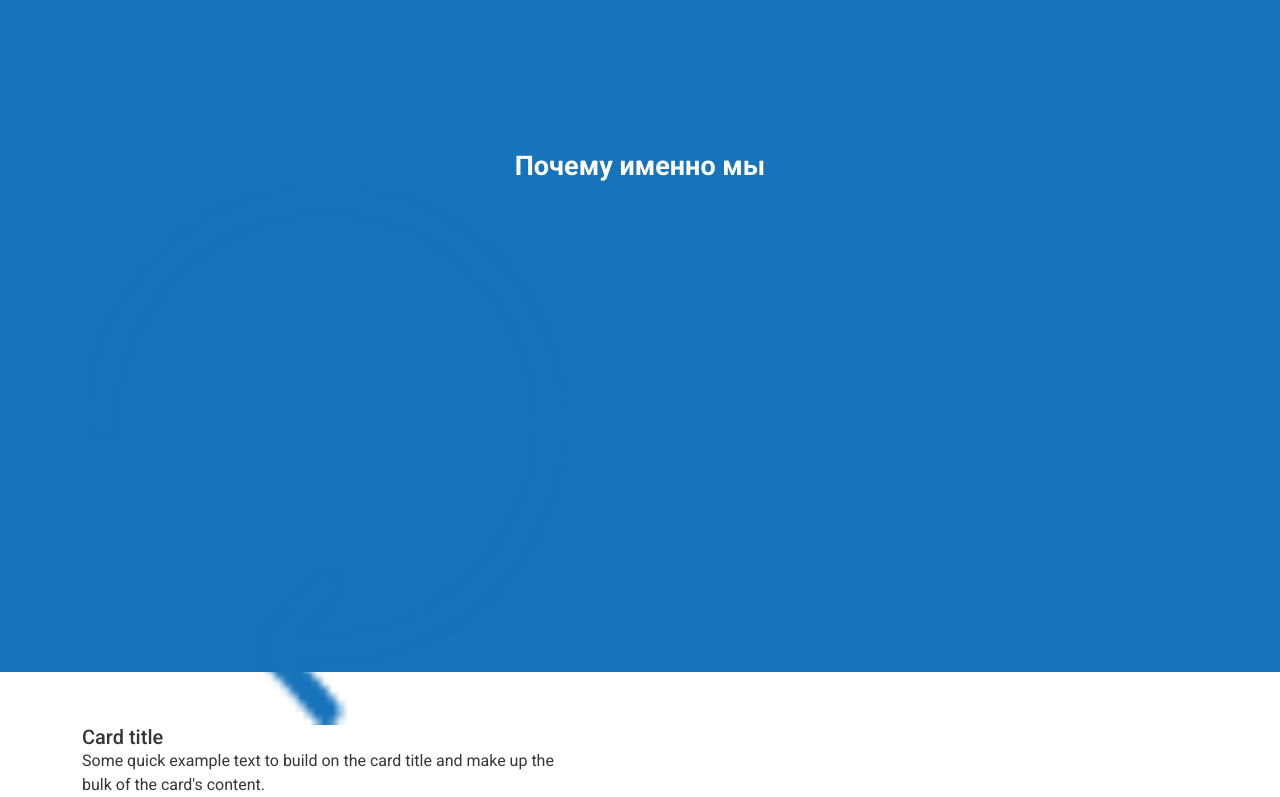
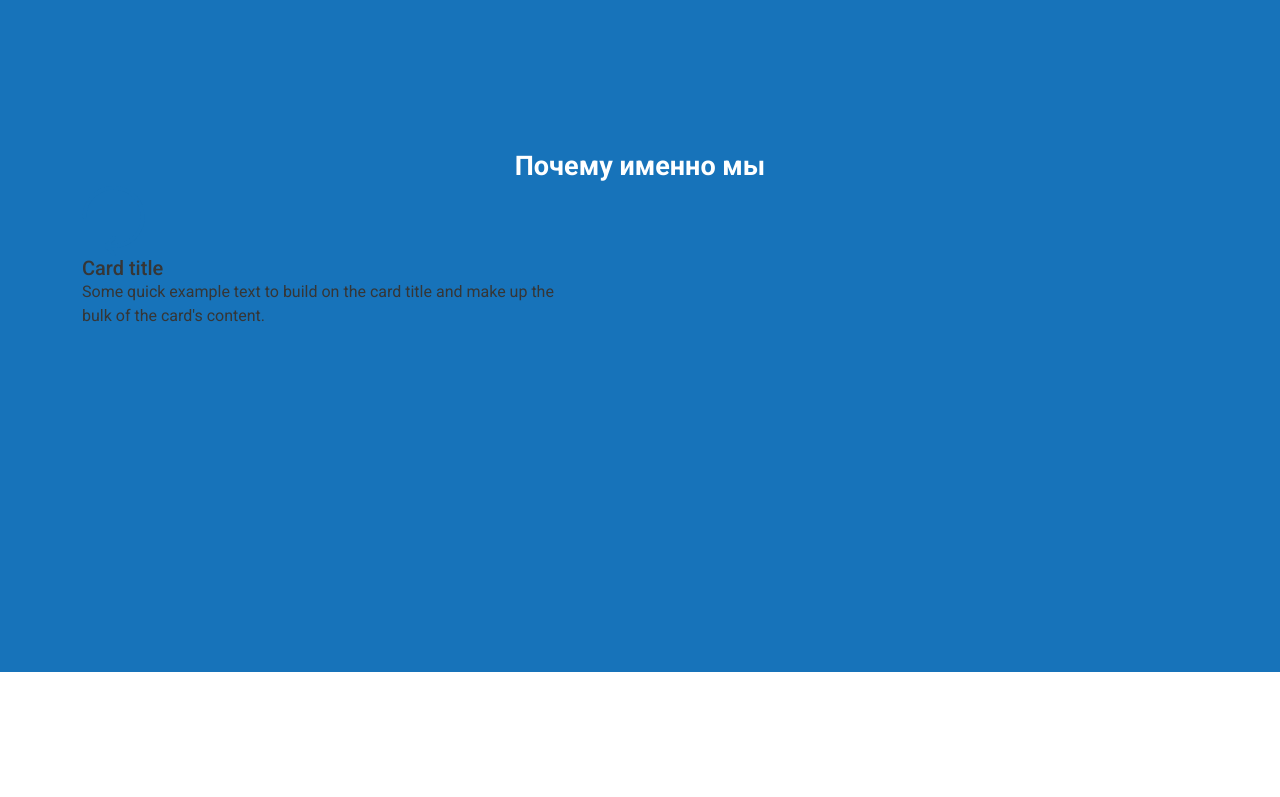
Before and after one commit to stinger93/it-technologies, a plain HTML site: page index.html in a window 1280 px wide. Shown: the part 714-1511 px from the top of the page. After the commit the page ends 1386 px from the top, so only its background shows below. Drawn offline with nearby package versions, Linux system fonts and the light colour scheme.

Commit message:
Cards_fix

```diff
--- a/index.html
+++ b/index.html
@@ -41,7 +41,7 @@
 
                 <div class="why-card">
 
-                    <img src="/assets/img/Cards/Vector.png" class="card-img-top" alt="...">
+                    <img src="/assets/img/Cards/Vector.png" alt="...">
 
                     <div class="card-body">
                         <h5 class="card-title">Card title</h5>
```
